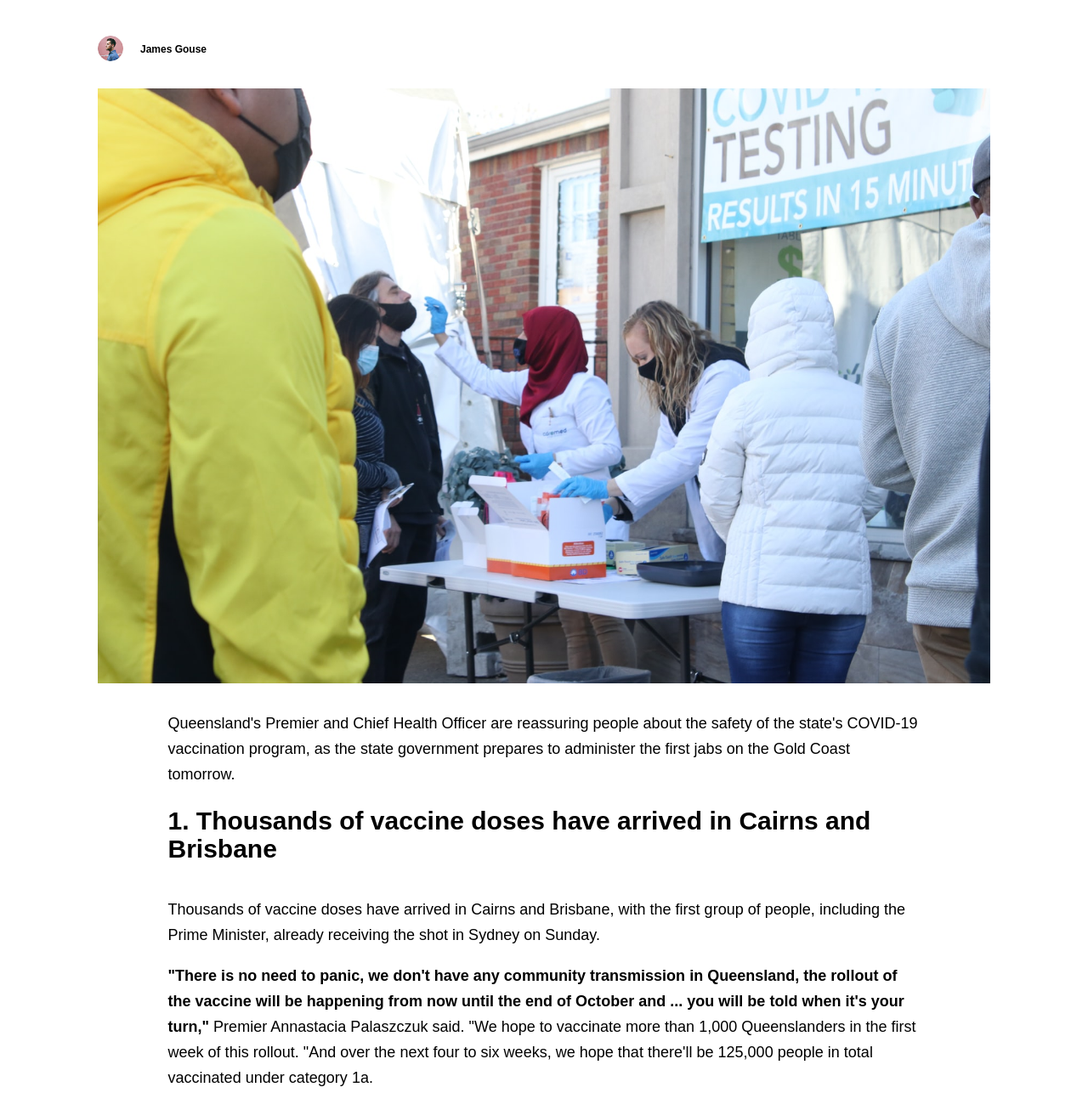
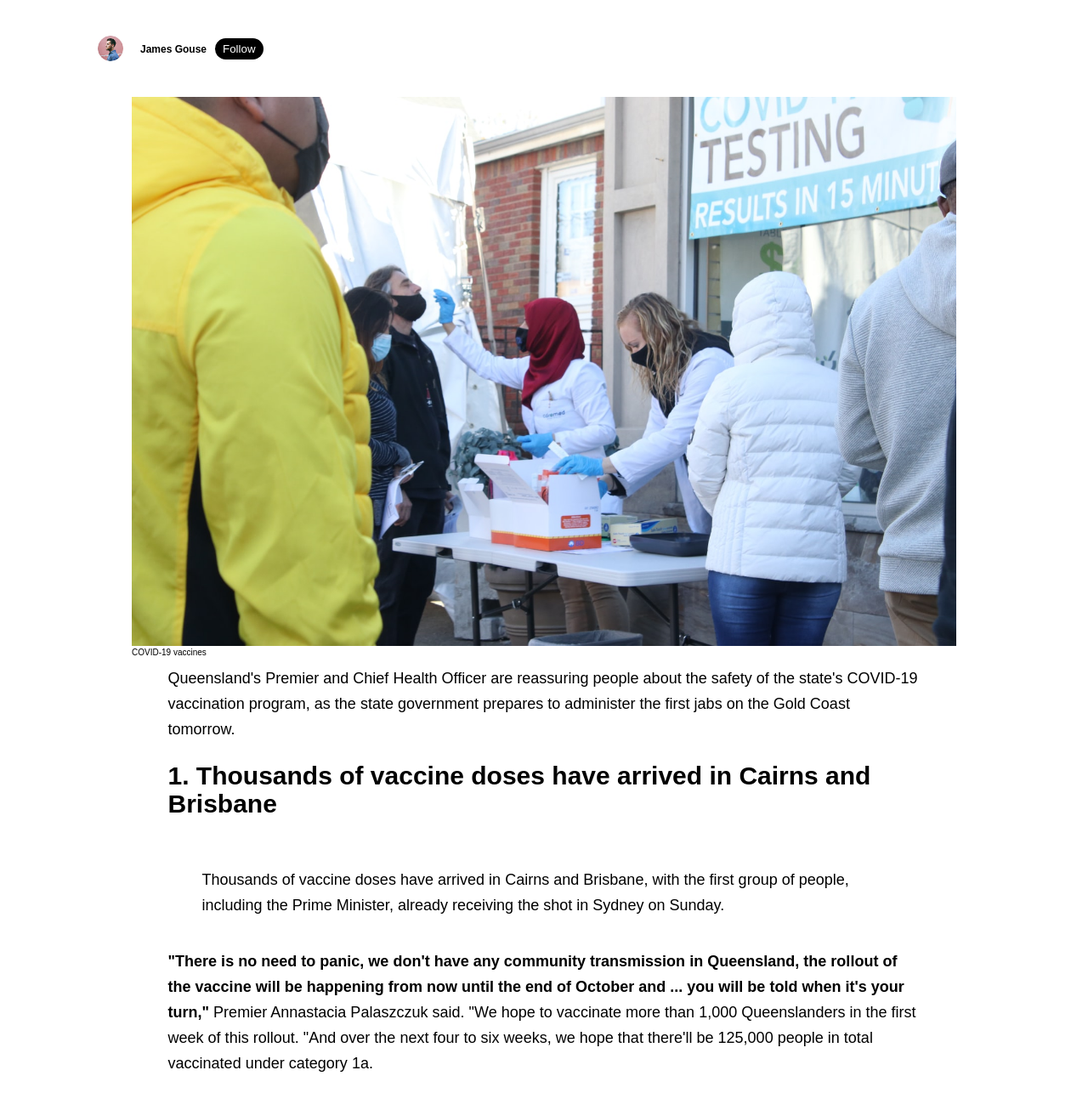
Before and after one commit to tomaszhofman/storytell-udacity-personal-blog-project, a plain HTML site: page blog-post.html in a window 1280 px wide. Shown: the part 390-1676 px from the top of the page at 85% size. Drawn offline with Linux system fonts and the light colour scheme.

Commit message:
added image caption,btn

```diff
--- a/blog-post.css
+++ b/blog-post.css
@@ -22,7 +22,6 @@
 .post-image img {
   width: 100%;
   max-width: 1200px;
-  margin-bottom: 3rem;
 }
 
 .info-text-post {
@@ -55,6 +54,16 @@
   font-size: 1.6rem;
 }
 
+.author-btn {
+  border: none;
+  padding: 5px 9px;
+  border-radius: 20px;
+  margin-left: 10px;
+  color: white;
+  background: black;
+  cursor: pointer;
+}
+
 .post-rich-text {
   display: flex;
   flex-direction: column;
--- a/blog-post.html
+++ b/blog-post.html
@@ -56,10 +56,15 @@
             />
           </div>
           <div class="author-name">James Gouse</div>
+          <button class="author-btn">Follow</button>
         </div>
 
         <div class="post-image">
-          <img src="/images/photo-1605722558200-b83d78c255a7.jpeg" alt="" />
+          <figure>
+            <img src="/images/photo-1605722558200-b83d78c255a7.jpeg" alt="" />
+            <figcaption>COVID-19 vaccines</figcaption>
+          </figure>
+
         </div>
 
         <div class="post-rich-text">
@@ -76,9 +81,13 @@
             </h3>
 
             <p>
-              Thousands of vaccine doses have arrived in Cairns and Brisbane,
+              <blockquote class="blockquote" cite="https://www.abc.net.au/news/2021-02-21/coronavirus-queensland-vaccine-rollout-update/13173664">
+                Thousands of vaccine doses have arrived in Cairns and Brisbane,
               with the first group of people, including the Prime Minister,
               already receiving the shot in Sydney on Sunday.
+
+              </blockquote>
+
             </p>
             <p>
               <b
--- a/css/globals.css
+++ b/css/globals.css
@@ -67,6 +67,14 @@ p {
   letter-spacing: 0.001rem;
 }
 
+.blockquote {
+  margin-top: 0;
+  font-size: 1.8rem;
+  line-height: 3rem;
+
+  font-weight: 400;
+  letter-spacing: 0.001rem;
+}
 .category {
   color: var(--color-grey-light);
   text-transform: uppercase;
```
